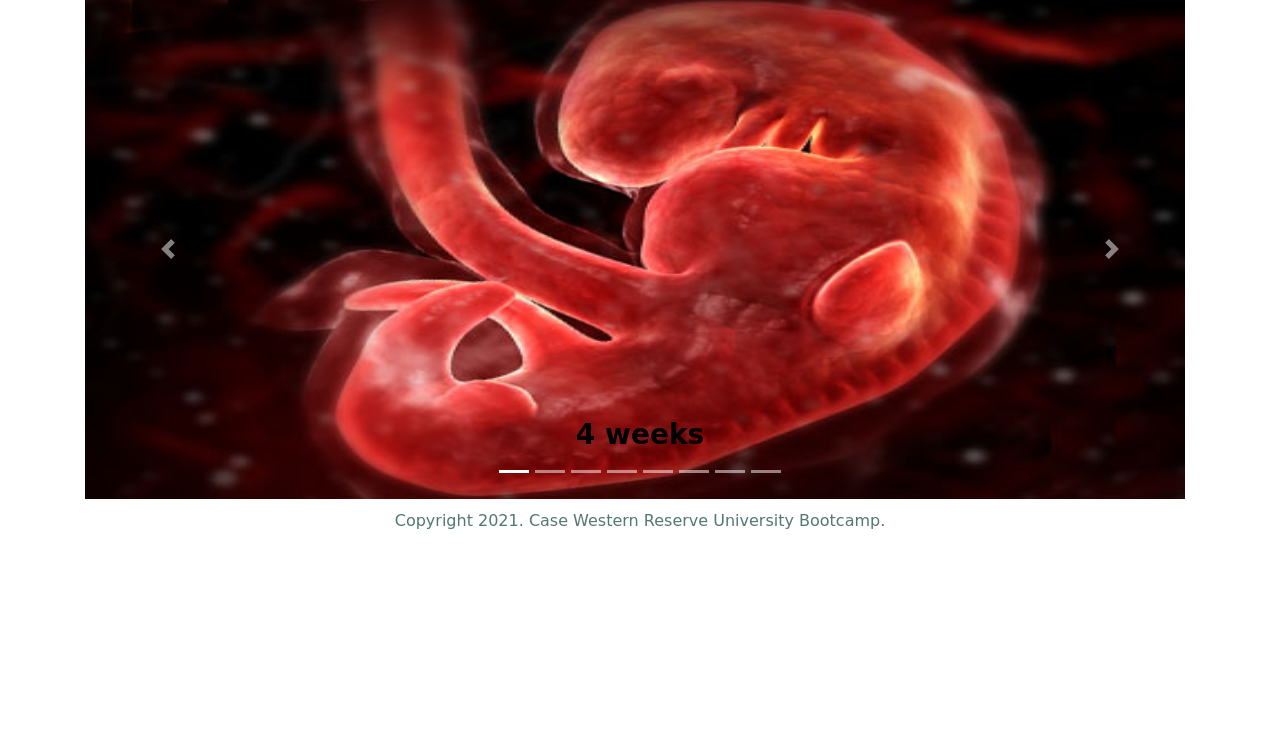
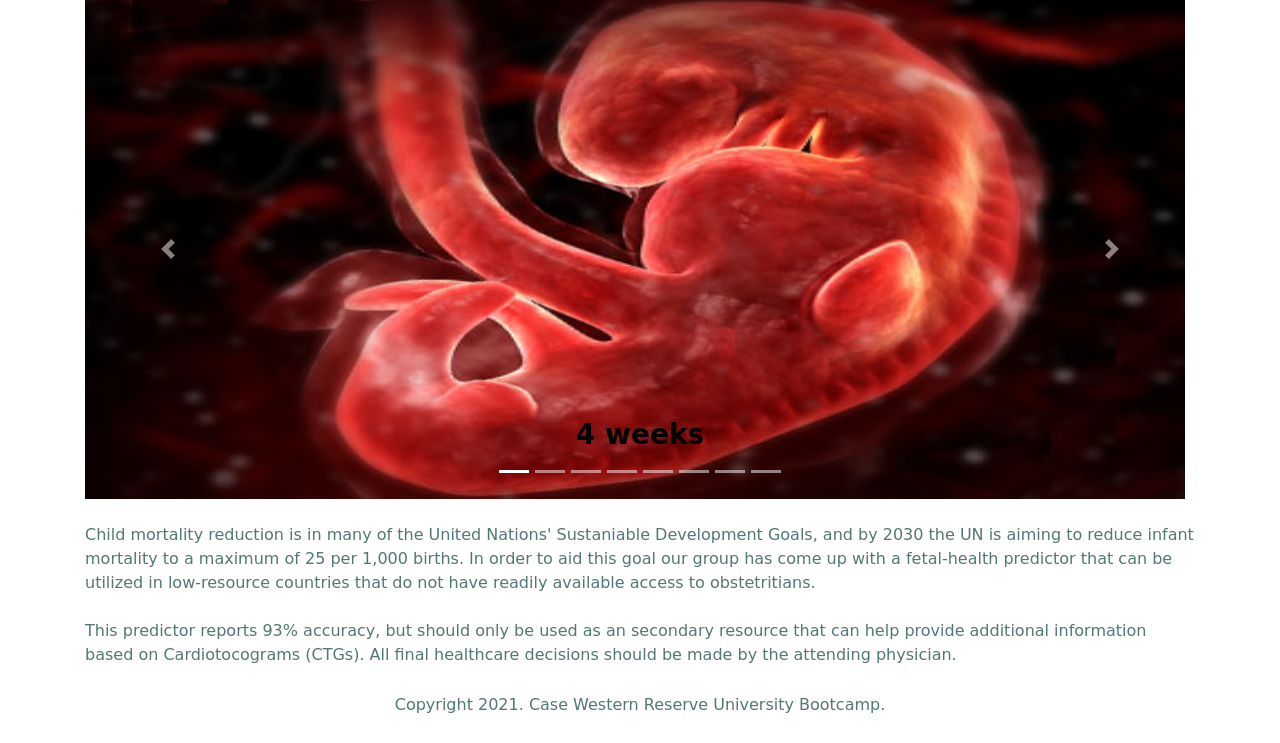
Before and after one commit to Storkopolus/Final_Project1, a Flask app: page / in a window 1280 px wide. Shown: the part 170-913 px from the top of the page. Before the commit the page ends 699 px from the top, so only its background shows below. Run offline with Flask 2, Linux system fonts and the light colour scheme; parts of the project's set-up code (start-up, migrations or seed data) failed here and were passed over; some libraries are stand-ins or nearby versions.

Commit message:
Updated webpage templates with additional links and information

```diff
--- a/fetal-health/templates/bio_page.html
+++ b/fetal-health/templates/bio_page.html
@@ -54,6 +54,8 @@
         skills to help her health care team's business to expand.
         In her free time, Julie enjoys hiking, traveling and
         kickboxing.
+        <br>
+        <a href="https://www.linkedin.com/in/dr-julie-pyle-038b0717/">Julie's LinkedIn </a>
     </p>
     </div>
 
@@ -77,6 +79,8 @@
       and background in leading and contributing to interdisciplinary
       teams. Strives to continually acquire knowledge to solve technical
       issues and break down complex problems into manageable tasks.
+      <br>
+      <a href="https://www.linkedin.com/in/ben-stork/">Ben's LinkedIn </a>
     </p>
     </div>
 
@@ -101,6 +105,8 @@
         and Java Script. When he is not helping his clients
         making the best financial decisions or coding he is
         hiking or supporting his favorite sport team to victory.
+        <br>
+        <a href="https://www.linkedin.com/in/olusegunolorunfemi/">Segun's LinkedIn </a>
     </p>
     </div>
 
--- a/fetal-health/templates/index.html
+++ b/fetal-health/templates/index.html
@@ -133,7 +133,18 @@
             <span class="carousel-control-next-icon"></span>
           </a>
         </div>
-
+        <p class=paragraph>
+          <br>
+          Child mortality reduction is in many of the United Nations' Sustaniable Development
+          Goals, and by 2030 the UN is aiming to reduce infant mortality to a maximum of 25 per
+          1,000 births. In order to aid this goal our group has come up with a fetal-health predictor
+          that can be utilized in low-resource countries that do not have readily available access to obstetritians.
+          <br>
+          <br>
+          This predictor reports 93% accuracy, but should only be used as an secondary resource that
+          can help provide additional information based on Cardiotocograms (CTGs). All final healthcare
+          decisions should be made by the attending physician.
+        </p>
         </div>
 
 
```
Also changed, not shown: fetal-health/templates/project_summary.html (+10 -3 lines).
